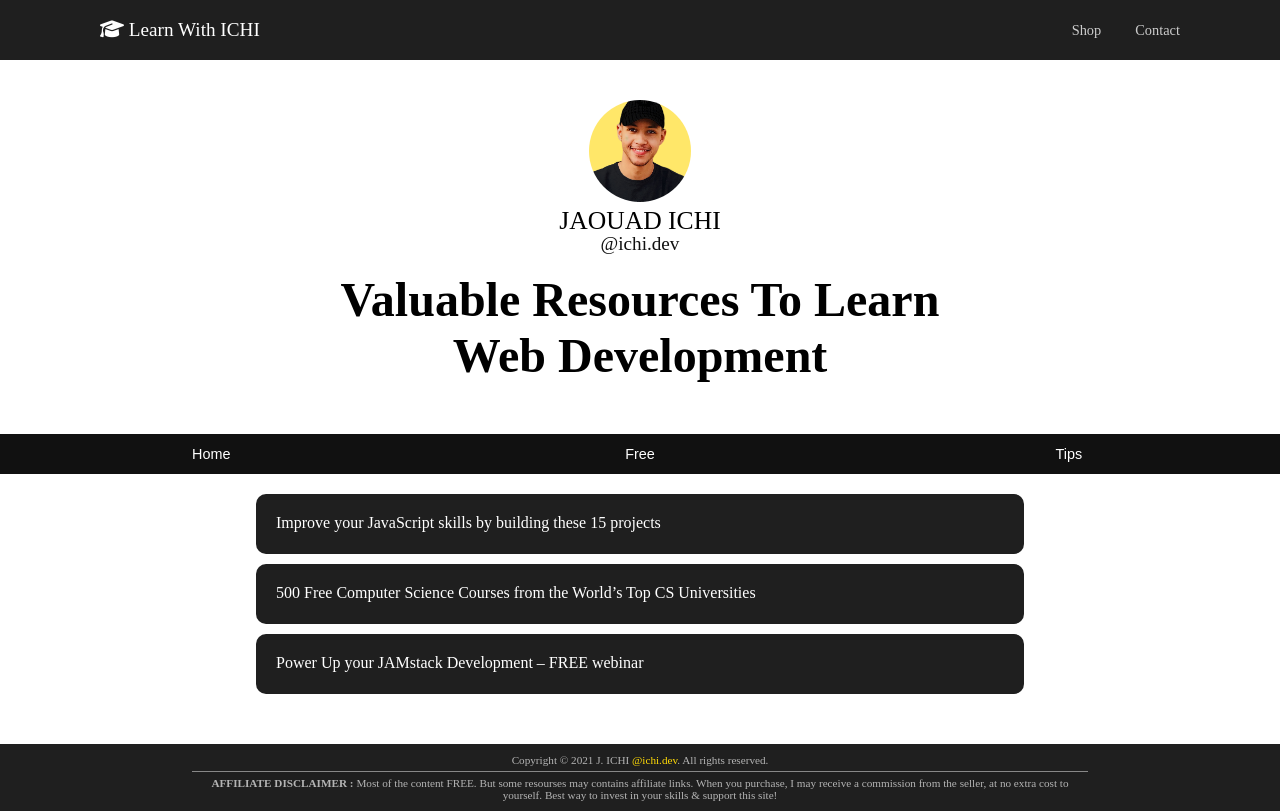
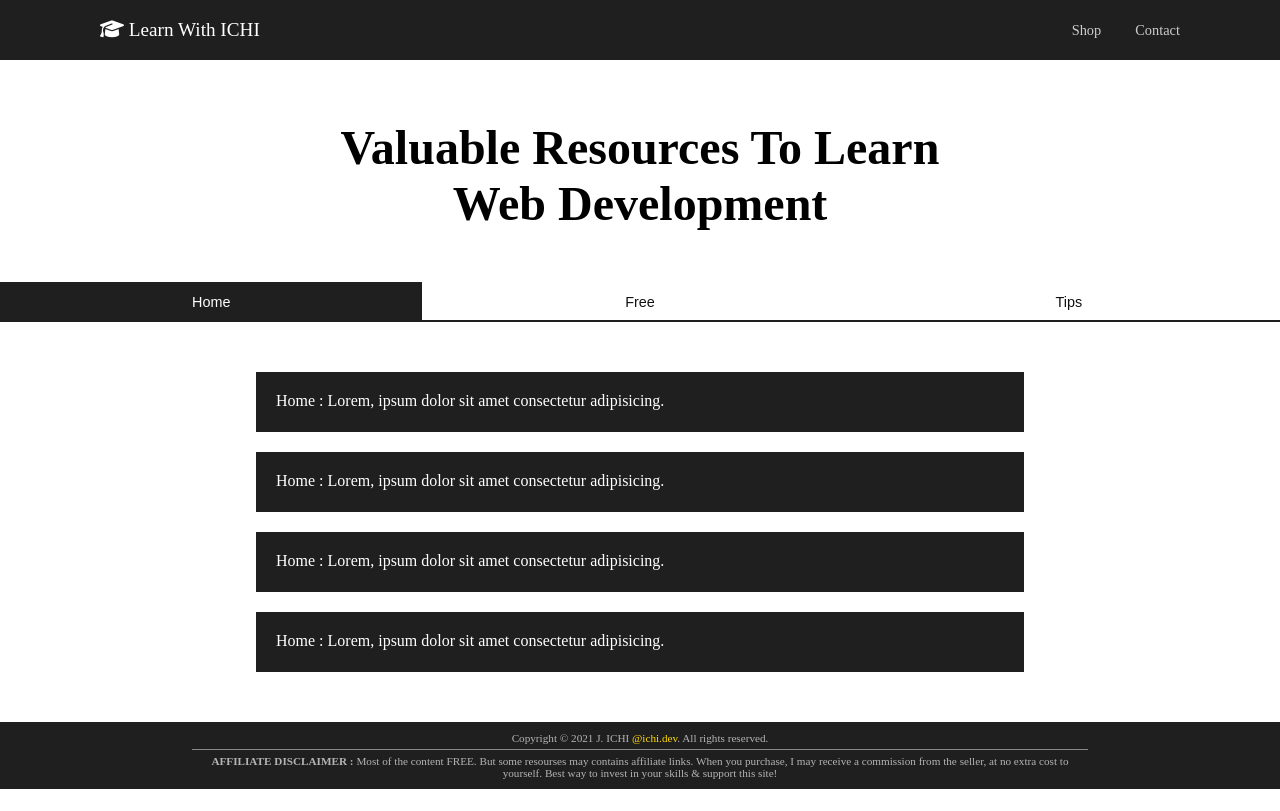
Before and after one commit to ijaouad/learnwithichi, a plain HTML site: page index.html in a window 1280 px wide. Both pictures are taken after a click on the button "Home". Drawn offline with Linux system fonts and the light colour scheme.

Commit message:
Add files via upload

```diff
--- a/index.html
+++ b/index.html
@@ -17,93 +17,37 @@
     <div class="container">
         <nav>
             <div class="logo">
-                <a href="https://learnwithichi.com" target="_blank"><i class="fas fa-graduation-cap"></i>  Learn With ICHI</a>
+                <a href="https://lwichi.com" target="_blank"><i class="fas fa-graduation-cap"></i>  Learn With ICHI</a>
             </div>
 
             <div class="navig">
                 <a href="#" target="_blank">Shop</a>
                 <a href="mailto:jad.contactme@gmail.com" >Contact</a>
             </div>
-
         </nav>
 
         <div class="header">
 
-            <a href="https://instagr.am/ichi.dev" target="_blank"><img src="images/ichi.jpg" alt=""></a>
-            <h1>JAOUAD ICHI<a href="https://instagr.am/ichi.dev" target="_blank">@ichi.dev</a></h1>
-
-            <h2>Valuable Resources To Learn <br> Web Development</h2>
+            <h1>Valuable Resources To Learn <br> Web Development</h1>
 
         </div>
 
 
         <div class="buttons">
 
-            <button class="btn" onclick="OpenTab('home')">Home</button>
-            <button class="btn" onclick="OpenTab('free')">Free</button>
-            <button class="btn" onclick="OpenTab('tips')">Tips</button>
+            <button id="btnhome" class="btn active" onclick="OpenTab('home')">Home</button>
+            <button id="btnfree" class="btn" onclick="OpenTab('free')">Free</button>
+            <button id="btntips" class="btn" onclick="OpenTab('tips')">Tips</button>
 
         </div>
 
 
+        <div id="home" class="tab"></div>
 
-        <div id="home" class="tab">
-            <div class="card">
-                <a href="#" target="_blank">
-                    <p>Improve your JavaScript skills by building these 15 projects</p>
-                </a>
-            </div>
-            <div class="card">
-                <a href="#" target="_blank">
-                    <p>500 Free Computer Science Courses from the World’s Top CS Universities</p>
-                </a>
-            </div>
-            <div class="card">
-                <a href="#" target="_blank">
-                    <p>Power Up your JAMstack Development – FREE webinar</p>
-                </a>
-            </div>
-        </div>
+        <div id="free" class="tab none"></div>
 
+        <div id="tips" class="tab none"></div>
 
-
-        <div id="free" class="tab none">
-             <div class="card">
-                <a href="#" target="_blank">
-                    <p>10 FREE courses to learn Python</p>
-                </a>
-            </div>
-            <div class="card">
-                <a href="#" target="_blank">
-                    <p>7 FREE courses to learn Vue.js</p>
-                </a>
-            </div>
-            <div class="card">
-                <a href="#" target="_blank">
-                    <p>7 FREE courses to learn Angular</p>
-                </a>
-            </div>
-        </div>
-
-
-
-        <div id="tips" class="tab none">
-            <div class="card">
-                <a href="#" target="_blank">
-                    <p>10 Ways to Become a Better Developer</p>
-                </a>
-            </div>
-            <div class="card">
-                <a href="#" target="_blank">
-                    <p>101 Tips For Being A Great Programmer (& Human)</p>
-                </a>
-            </div>
-            <div class="card">
-                <a href="#" target="_blank">
-                    <p>The Mistakes I Made As a Beginner Programmer</p>
-                </a>
-            </div>
-        </div>
 
         <footer>
             <p class="cprghit">Copyright © 2021 J. ICHI <a href="https://instagr.am/ichi.dev" target="_blank">@ichi.dev</a>. All rights reserved.</p>
@@ -114,7 +58,7 @@
     </div>
 
 
-
-    <script src="script.js"></script>
+    <script src="js/links.js" charset="UTF-8"></script>
+    <script src="js/app.js" charset="UTF-8"></script>
 </body>
 </html>
--- /dev/null
+++ b/js/app.js
@@ -0,0 +1,51 @@
+dataInsert(homeLinks, 'home');
+
+const OpenTab = (tab) => {
+
+    let tabs = document.getElementsByClassName("tab");
+
+    for (let i = 0; i < tabs.length; i++) {
+        tabs[i].style.display = 'none';
+    }
+
+    document.getElementById(tab).style.display = 'block';
+
+    let active = document.getElementById("btn" + tab);
+    document.querySelectorAll("button").forEach(item => {
+        item.className = "btn"
+    });
+    active.className += " active";
+
+    if (tab == "home") {
+        dataInsert(homeLinks, tab);
+    } else if (tab == "free") {
+        dataInsert(freeLinks, tab);
+    } else if (tab == "tips"){
+        dataInsert(tipsLinks, tab);
+    }
+}
+
+function dataInsert (array, tab) {
+
+    let pervCads = document.querySelectorAll('.card');
+    pervCads.forEach(item => {
+        item.remove();
+    });
+
+    array.forEach(item => {
+        let card = document.createElement('div');
+        card.className = "card";
+
+        let link = document.createElement('a');
+        link.href = item.link;
+        link.target = "_blank"
+
+        let text = document.createElement('p');
+        text.innerHTML = item.text;
+
+        link.append(text);
+        card.append(link);
+
+        document.getElementById(tab).append(card);
+    });
+}
--- /dev/null
+++ b/js/links.js
@@ -0,0 +1,59 @@
+const homeLinks = [
+    {
+        text:"Home : Lorem, ipsum dolor sit amet consectetur adipisicing.",
+        link:"#"
+    },
+    {
+        text:"Home : Lorem, ipsum dolor sit amet consectetur adipisicing.",
+        link:"#"
+    },
+    {
+        text:"Home : Lorem, ipsum dolor sit amet consectetur adipisicing.",
+        link:"#"
+    },
+    {
+        text:"Home : Lorem, ipsum dolor sit amet consectetur adipisicing.",
+        link:"#"
+    }
+];
+
+
+
+const freeLinks = [
+    {
+        text:"Free : Lorem, ipsum dolor sit amet consectetur adipisicing.",
+        link:"#"
+    },
+    {
+        text:"Free : Lorem, ipsum dolor sit amet consectetur adipisicing.",
+        link:"#"
+    },
+    {
+        text:"Free : Lorem, ipsum dolor sit amet consectetur adipisicing.",
+        link:"#"
+    },
+    {
+        text:"Free : Lorem, ipsum dolor sit amet consectetur adipisicing.",
+        link:"#"
+    }
+]
+
+
+const tipsLinks = [
+    {
+        text:"Tips : Lorem, ipsum dolor sit amet consectetur adipisicing.",
+        link:"#"
+    },
+    {
+        text:"Tips : Lorem, ipsum dolor sit amet consectetur adipisicing.",
+        link:"#"
+    },
+    {
+        text:"Tips : Lorem, ipsum dolor sit amet consectetur adipisicing.",
+        link:"#"
+    },
+    {
+        text:"Tips : Lorem, ipsum dolor sit amet consectetur adipisicing.",
+        link:"#"
+    }
+]
--- a/styles.css
+++ b/styles.css
@@ -52,40 +52,7 @@ nav .navig a:hover {
     padding-top: 100px;
 }
 
-.header img {
-    width: 8%;
-    height: auto;
-    border-radius: 50%;
-}
-
-.header img:hover {
-    background: linear-gradient( #8134af,#dd2a7b, #f58529);
-    border-radius: 50%;
-    display: inline-block;
-    font-size: 20px;
-    padding: 1px;
-    text-decoration: none;
-}
-
 .header h1 {
-    font-size: 1.6rem;
-    font-weight: 500;
-}
-
-.header h1 a {
-    text-decoration: none;
-    font-size: 1.2rem;
-    font-weight: 300;
-    color: #111;
-    display: block;
-    line-height: 1rem;
-}
-
-.header h1 a:hover {
-    color: #ffd900;
-}
-
-.header h2 {
     margin-top: 20px;
     font-size: 3rem;
     line-height: 3.5rem;
@@ -95,8 +62,8 @@ nav .navig a:hover {
 .buttons {
     width: 100%;
     height: 40px;
-    background-color: #111;
-    margin: 50px 0 20px 0;
+    border-bottom: 2px solid #1f1f1f;
+    margin: 50px 0;
     text-align: center;
     display: grid;
     grid-template-columns: 33% 34% 33%;
@@ -108,14 +75,19 @@ nav .navig a:hover {
     outline: none;
     width: 100%;
     height: 40px;
-    color: #fff;
+    color: #111;
     font-size: .9rem;
     cursor: pointer;
 }
 
 .btn:hover {
-    background-color: #ffda06;
-    color: #111;
+    background-color: #1f1f1f;
+    color: #fff;
+}
+
+.active {
+    background-color: #1f1f1f;
+    color: #fff;
 }
 
 .none {
@@ -126,8 +98,7 @@ nav .navig a:hover {
     width: 60%;
     min-height: 60px;
     background: #1f1f1f;
-    margin: 10px auto;
-    border-radius: 10px;
+    margin: 20px auto ;
     padding: 20px;
 }
 
@@ -136,7 +107,11 @@ nav .navig a:hover {
     color: #fff;
 }
 
-.card a:hover {
+.card:hover {
+    cursor: pointer;
+}
+
+.card p:hover {
     color: #ffda06;
 }
 
@@ -168,10 +143,7 @@ footer p:first-child{
     padding-bottom: 5px;
 }
 
-.active {
-    background-color: #ffd900;
-    color: #111;
-}
+
 
 @media (max-width: 1024px) {
     .header img {
```
